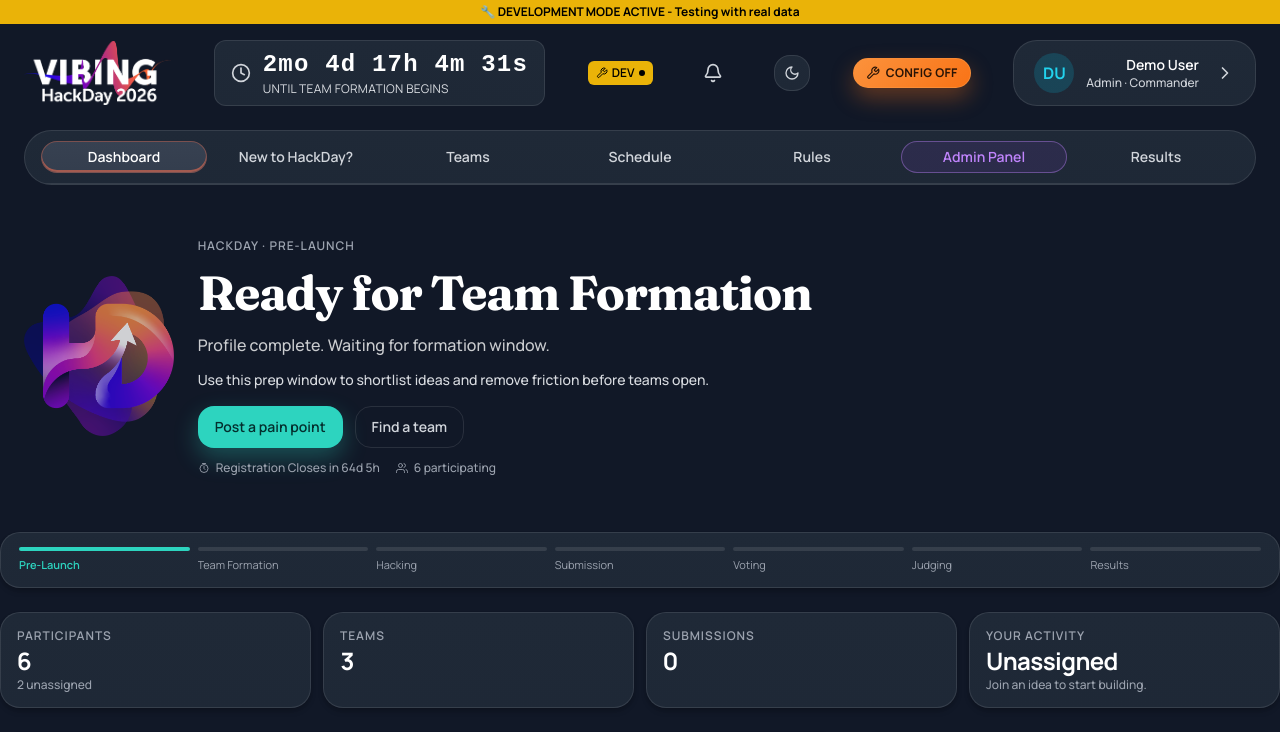
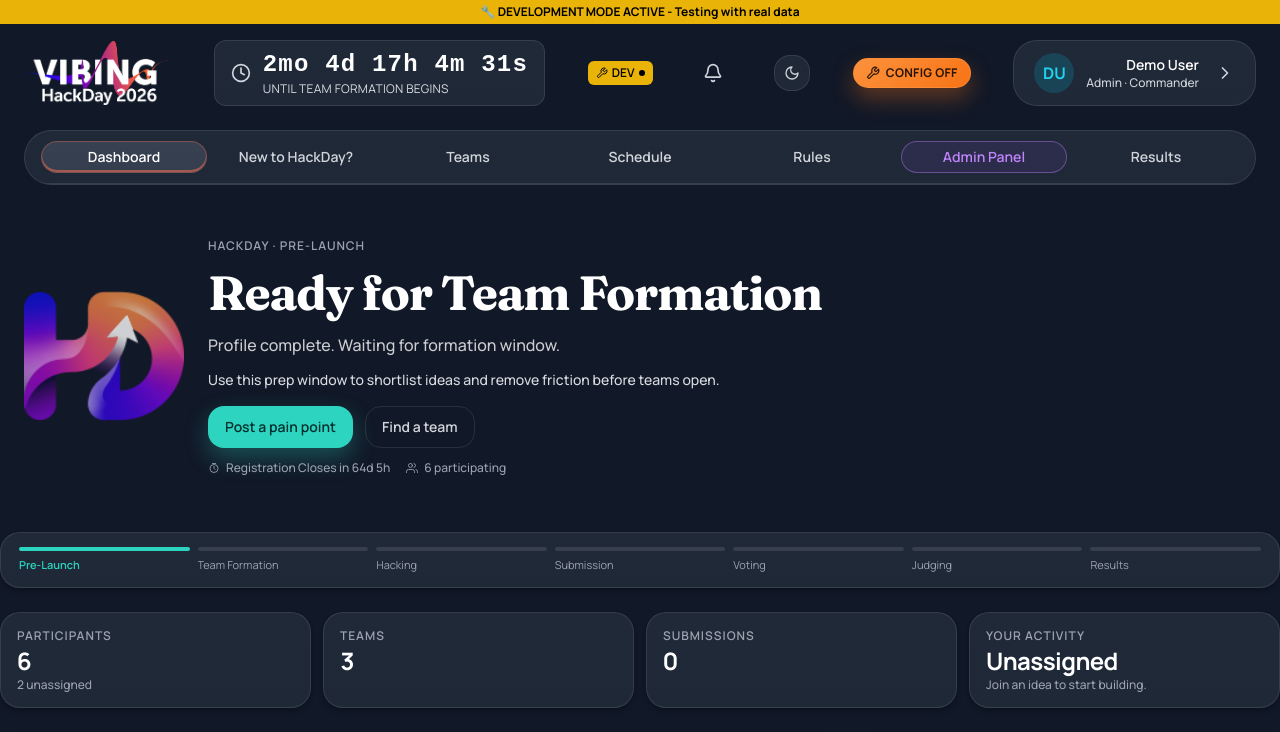
Before and after one commit to nickfine/hackcentral, a React (Vite) app in the folder forge-native/static/runtime-frontend/: page / in a window 1280 px wide. Shown: the top 732 px of the page. Built offline with nearby package versions, Linux system fonts and the light colour scheme.

Commit message:
feat: use hackday-icon.png as default hero logo

```diff
--- a/forge-native/static/runtime-frontend/src/components/Dashboard.jsx
+++ b/forge-native/static/runtime-frontend/src/components/Dashboard.jsx
@@ -692,8 +692,8 @@ function Dashboard({
     const next = configMode?.getFieldValue?.('branding.heroIconImageUrl', fallback);
     return typeof next === 'string' ? next.trim() : '';
   })();
-  const heroLogoSrc = heroIconImageUrl || (useAdaptavistLogo ? './adaptlogo.png' : './hd-glyph.png');
-  const heroLogoAlt = heroIconImageUrl ? 'HackDay hero icon' : (useAdaptavistLogo ? 'Adaptavist' : 'HackDay logo');
+  const heroLogoSrc = heroIconImageUrl || (useAdaptavistLogo ? './adaptlogo.png' : './hackday-icon.png');
+  const heroLogoAlt = heroIconImageUrl ? 'HackDay hero icon' : (useAdaptavistLogo ? 'Adaptavist' : 'HackDay');
 
   // Check for free agent reminders when dashboard loads
   useEffect(() => {
```
